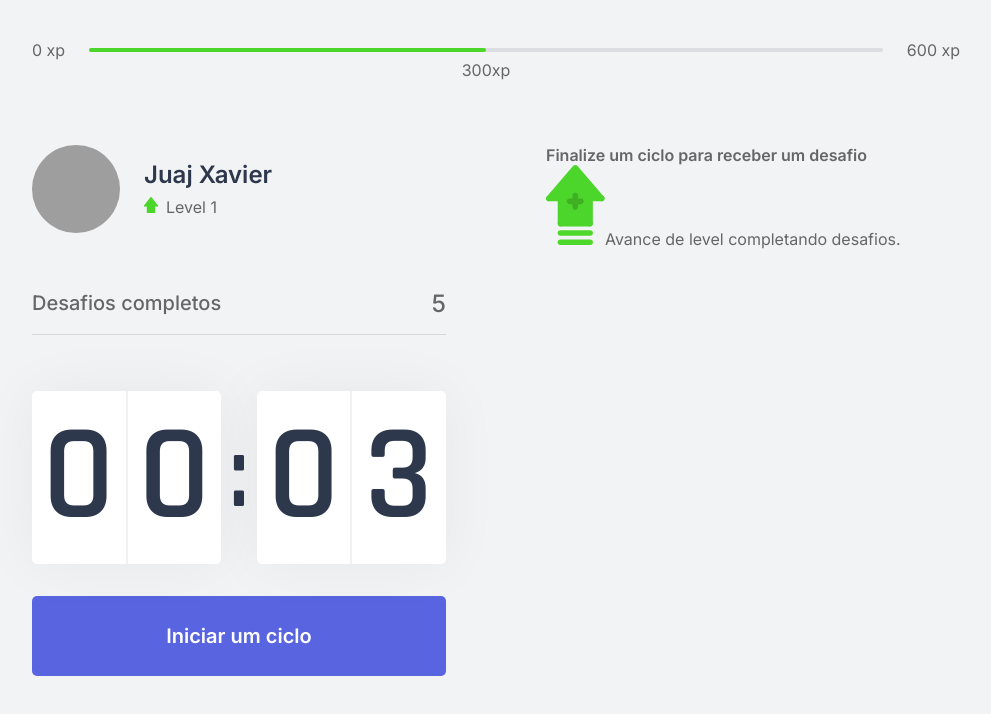
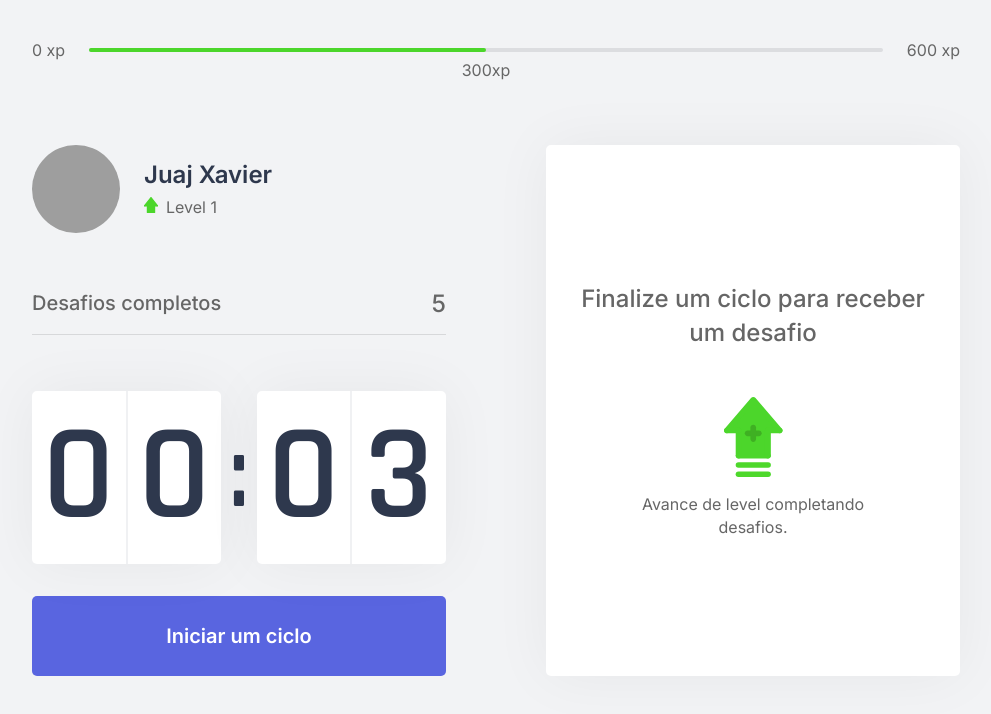
Before and after one commit to JuajXavier/upme, a Next.js app: page / in a window 1280 px wide. Shown: the top 714 px of the page, without its empty margins (144-1135 px from the left). Built offline with nearby package versions, Linux system fonts and the light colour scheme; grey boxes are pictures that could not be loaded.

Commit message:
Add challengebox styles

```diff
--- a/src/styles/components/ChallengeBox.module.css
+++ b/src/styles/components/ChallengeBox.module.css
@@ -1,2 +1,40 @@
 .challengeBoxContainer {
+  height: 100%;
+
+  background: var(--white);
+  border-radius: 5px;
+  box-shadow: 0 0 60px rgba(0, 0, 0, 0.05);
+  padding: 1.5rem 2rem;
+
+  display: flex;
+  flex-direction: column;
+  align-items: center;
+  justify-content: center;
+
+  text-align: center;
 }
+
+.challengeNotActive {
+  display: flex;
+  flex-direction: column;
+  align-items: center;
+}
+
+.challengeNotActive strong {
+  font-size: 1.5rem;
+  font-weight: 500;
+  line-height: 1.4;
+}
+
+.challengeNotActive p {
+  display: flex;
+  flex-direction: column;
+  align-items: center;
+  line-height: 1.4;
+  max-width: 70%;
+  margin-top: 3rem;
+}
+
+.challengeNotActive p img {
+  margin-bottom: 1rem;
+}
```
